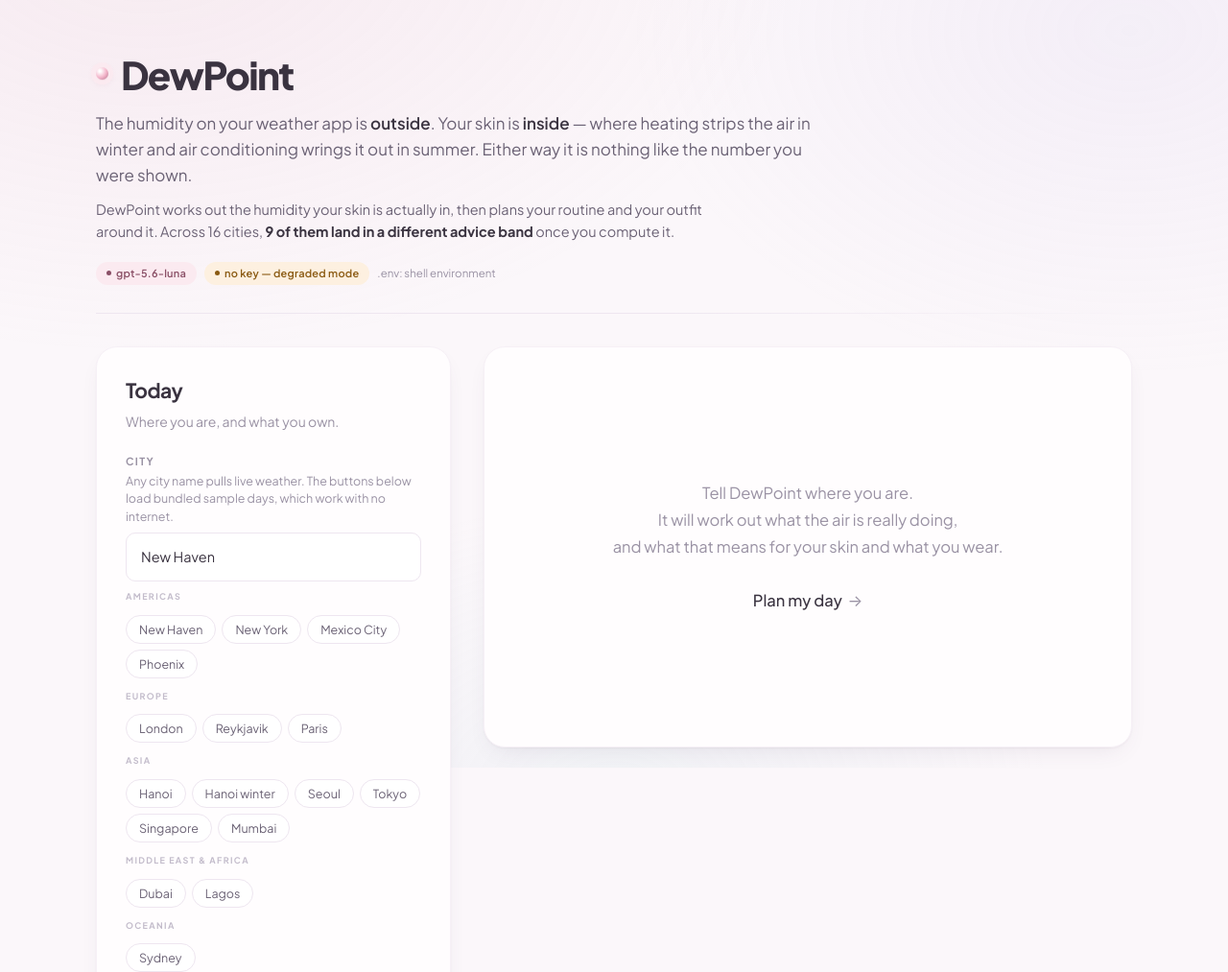
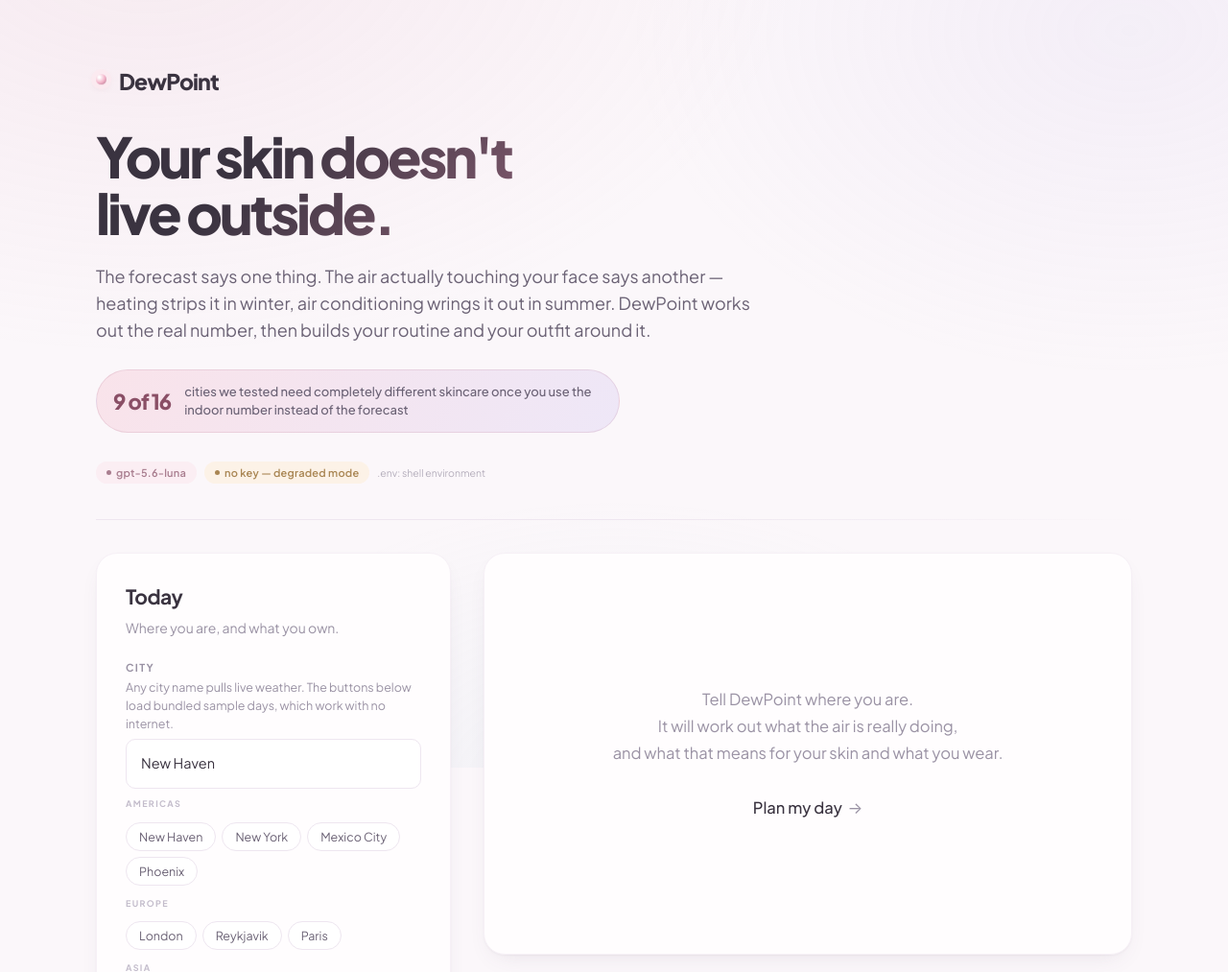
Before and after one commit to thuydgpham99/dewpoint, a Flask app: page / in a window 1280 px wide. Shown: the top 1013 px of the page at 96% size. Run offline with Flask 3, Linux system fonts and the light colour scheme.

Commit message:
Rewrite the hero as product copy
The old header explained the mechanism before giving anyone a reason to care,
and leaned on internal vocabulary -- "advice band" means nothing to a first
time visitor.

- Headline: "Your skin doesn't live outside." States the idea in five words
  and makes the rest worth reading.
- Subhead carries the mechanism in plain language, no jargon.
- The 16-city finding becomes a proof badge rather than a trailing clause,
  and is phrased as "need completely different skincare" instead of "land in
  a different advice band".
- Wordmark separated from the headline so the page has one clear entry point.
- The env readout is kept, since it is useful evidence that the .env lookup
  works, but dimmed until hover so it stops competing with the opening.

Co-Authored-By: Claude Opus 5 <noreply@anthropic.com>

```diff
--- a/static/style.css
+++ b/static/style.css
@@ -574,3 +574,33 @@ input[type=range]:focus-visible{box-shadow:0 0 0 4px var(--accent-soft)}
 .receipt-fold summary:hover{color:var(--accent-2)}
 .receipt-fold summary:focus-visible{box-shadow:0 0 0 3px var(--accent-soft);border-radius:6px}
 @media (prefers-reduced-motion:reduce){.roomnote span{animation:none}}
+
+/* ---- hero ---- */
+header.top{padding:66px 0 38px}
+.brand{margin-bottom:30px}
+.wordmark{font-size:23px;font-weight:800;letter-spacing:-.9px;color:var(--ink)}
+.brand .dot{width:11px;height:11px}
+
+.hero{font-size:58px;line-height:1.02;letter-spacing:-3px;font-weight:800;
+  margin:0 0 22px;max-width:14ch;
+  background:linear-gradient(135deg,var(--ink) 30%,#8a5f74 85%);
+  -webkit-background-clip:text;background-clip:text;color:transparent}
+.hero-sub{font-size:18px;line-height:1.58;color:var(--ink-2);margin:0 0 26px;
+  max-width:54ch;font-weight:400}
+
+.proof{display:inline-flex;align-items:center;gap:14px;padding:13px 20px 13px 17px;
+  border-radius:999px;background:linear-gradient(120deg,var(--p-rose),var(--p-lilac));
+  border:1px solid rgba(176,112,137,.18);max-width:100%}
+.proof-stat{font-size:22px;font-weight:800;letter-spacing:-.9px;color:var(--accent-2);
+  flex:none;line-height:1}
+.proof-text{font-size:13px;line-height:1.45;color:var(--ink-2);font-weight:500;max-width:46ch}
+
+.envbar{margin-top:30px;opacity:.72;transition:opacity .2s}
+.envbar:hover{opacity:1}
+.envpath{font-size:10.5px}
+
+@media(max-width:760px){
+  .hero{font-size:40px;letter-spacing:-1.8px;max-width:none}
+  .hero-sub{font-size:16px}
+  .proof{flex-direction:column;align-items:flex-start;gap:7px;border-radius:var(--r)}
+}
--- a/templates/index.html
+++ b/templates/index.html
@@ -7,17 +7,24 @@
 <div class="wrap">
 
 <header class="top">
-  <div class="brand"><span class="dot"></span><h1>DewPoint</h1></div>
-  <p class="tagline">The humidity on your weather app is <b>outside</b>. Your skin is
-  <b>inside</b> — where heating strips the air in winter and air conditioning wrings it out
-  in summer. Either way it is nothing like the number you were shown.</p>
-  <p class="tagline2">DewPoint works out the humidity your skin is actually in, then plans
-  your routine and your outfit around it. Across 16 cities, <b>9 of them land in a different
-  advice band</b> once you compute it.</p>
+  <div class="brand"><span class="dot"></span><span class="wordmark">DewPoint</span></div>
+
+  <h2 class="hero">Your skin doesn't<br>live outside.</h2>
+
+  <p class="hero-sub">The forecast says one thing. The air actually touching your face says
+  another — heating strips it in winter, air conditioning wrings it out in summer. DewPoint
+  works out the real number, then builds your routine and your outfit around it.</p>
+
+  <div class="proof">
+    <span class="proof-stat">9 of 16</span>
+    <span class="proof-text">cities we tested need completely different skincare once you
+    use the indoor number instead of the forecast</span>
+  </div>
+
   <div class="envbar">
     <span class="pill">{{ model }}</span>
     {% if key_present %}<span class="pill">key loaded</span>{% else %}<span class="pill warn">no key — degraded mode</span>{% endif %}
-    .env: {{ env_source }}
+    <span class="envpath">.env: {{ env_source }}</span>
   </div>
 </header>
 
```
